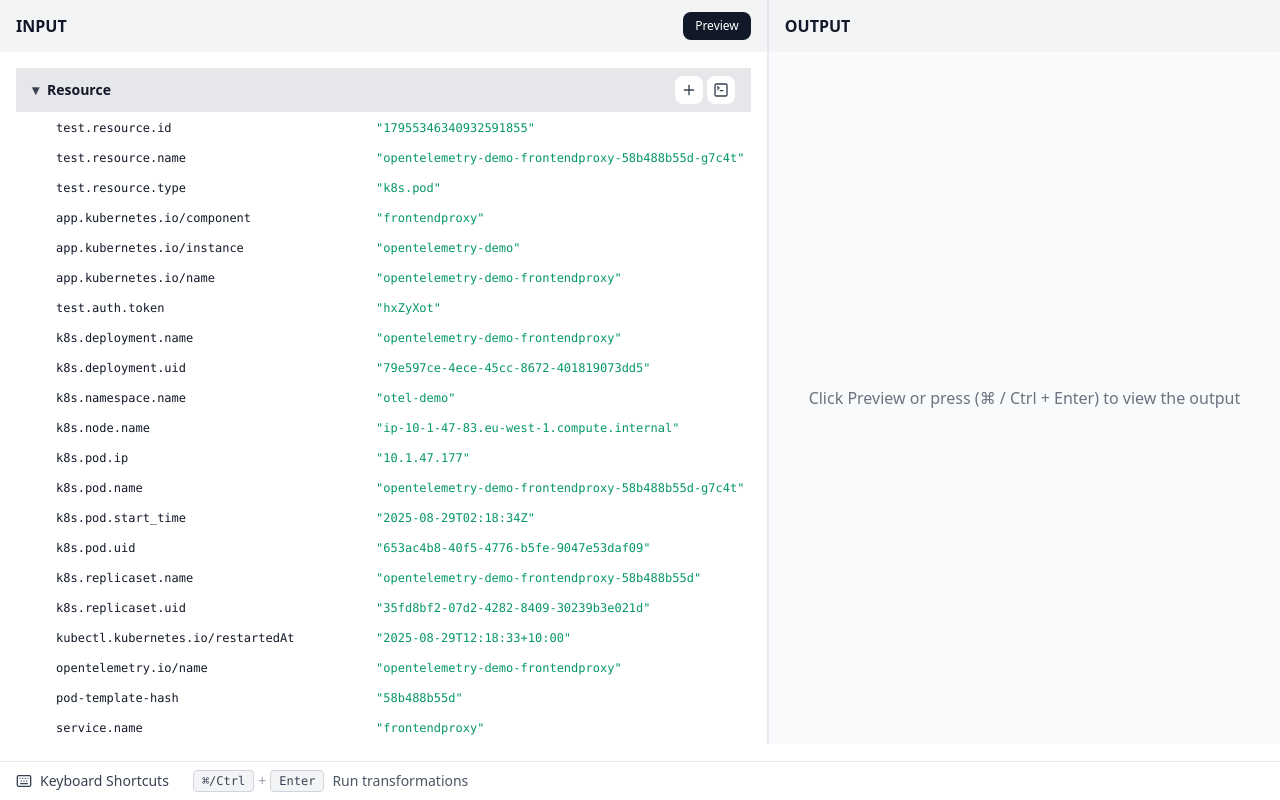
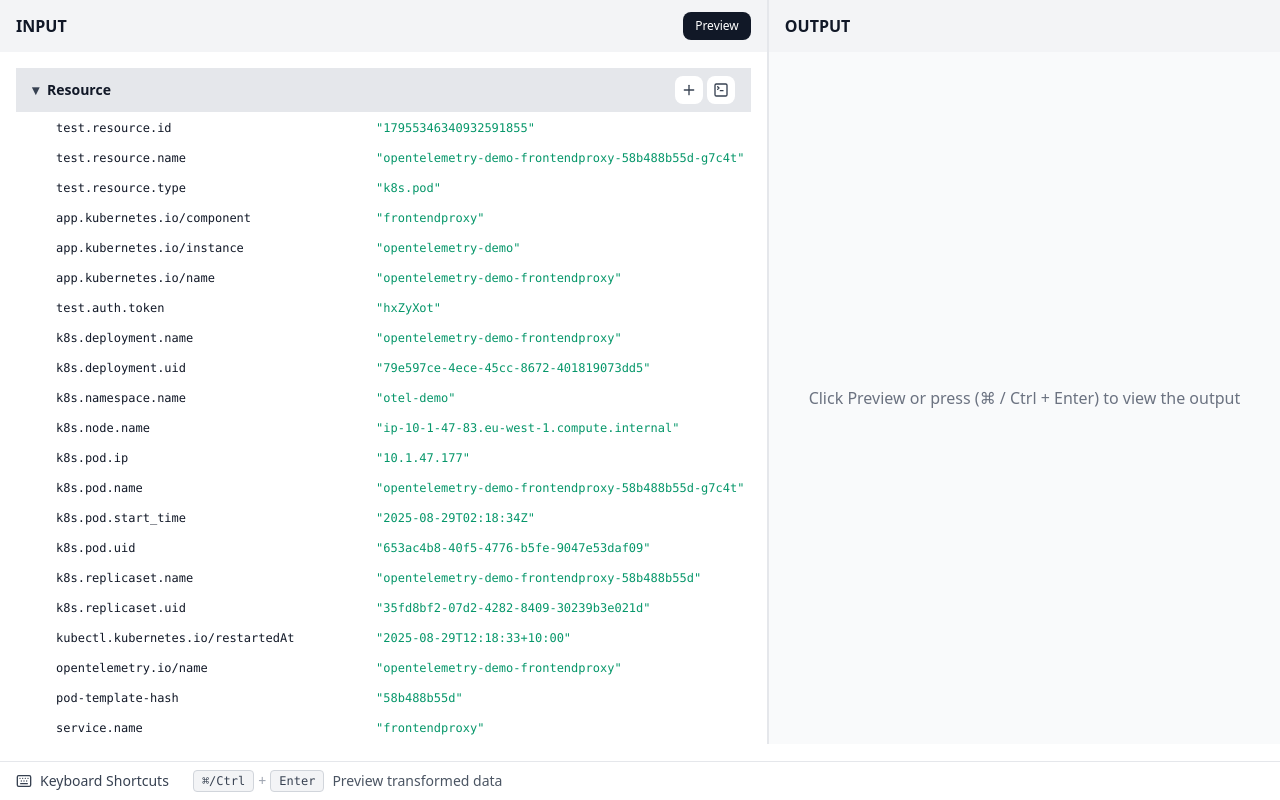
Before and after one commit to zharskaya/OTEL-Project, a Next.js app in the folder otel-transformation/: page / in a window 1280 px wide. Built offline with nearby package versions, Linux system fonts and the light colour scheme.

Commit message:
Add keyboard shortcuts help bar

```diff
--- a/otel-transformation/src/components/keyboard-hints/keyboard-hints-bar.tsx
+++ b/otel-transformation/src/components/keyboard-hints/keyboard-hints-bar.tsx
@@ -10,7 +10,7 @@ interface KeyboardHint {
 
 export function KeyboardHintsBar() {
   const hints: KeyboardHint[] = [
-    { keys: ['⌘/Ctrl', 'Enter'], description: 'Run transformations' }
+    { keys: ['⌘/Ctrl', 'Enter'], description: 'Preview transformed data' }
   ];
 
   return (
```
